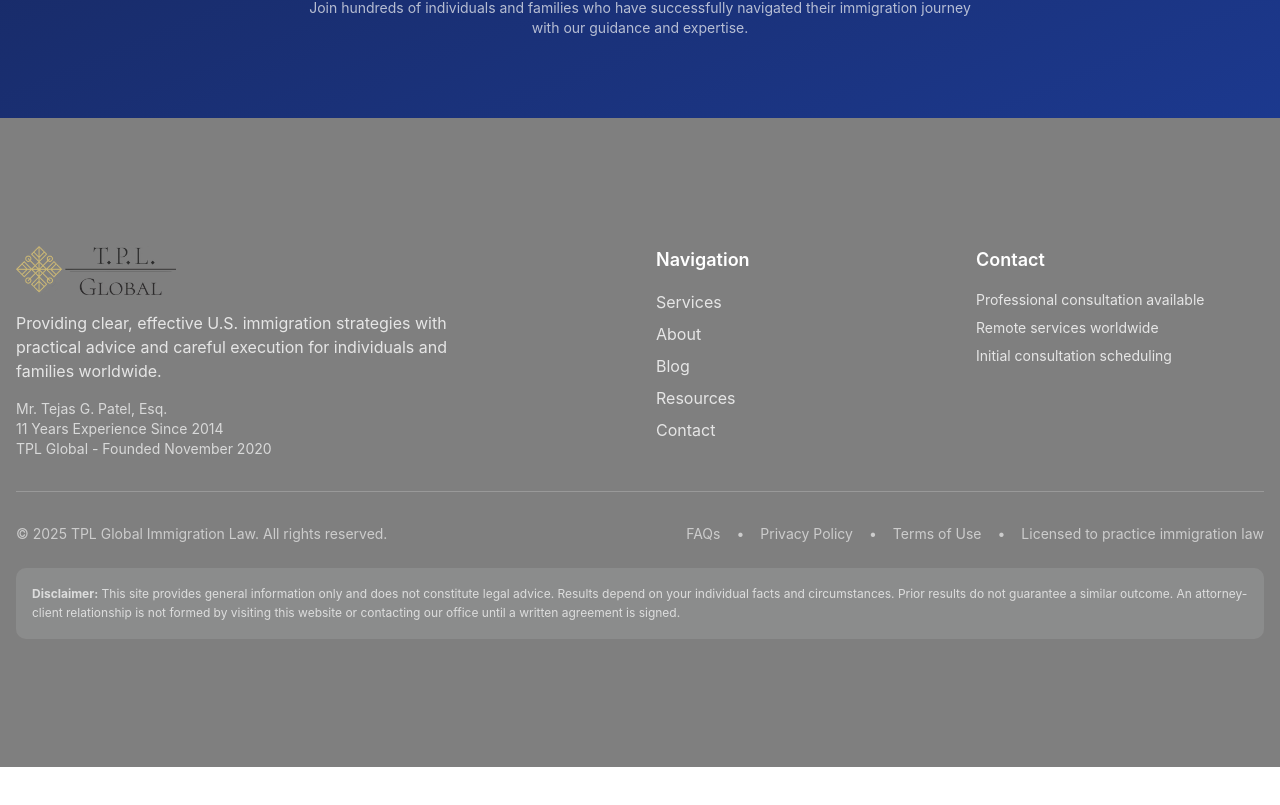
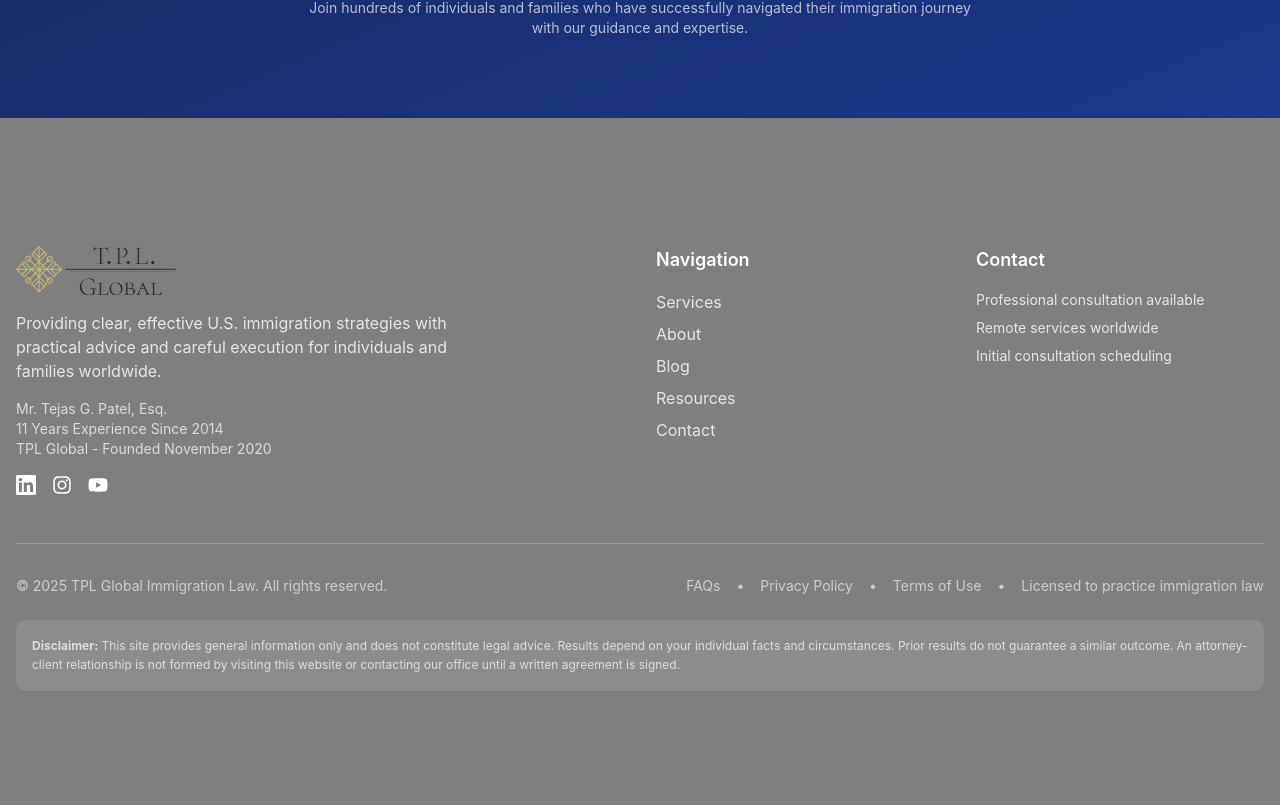
Before and after one commit to TLP-Global/TPL-Global-web, a Next.js app: page / in a window 1280 px wide. Shown: the part 7541-8346 px from the top of the page. Before the commit the page ends 8308 px from the top, so only its background shows below. Built offline with nearby package versions, Linux system fonts and the light colour scheme.

Commit message:
added social media links

```diff
--- a/components/footer.tsx
+++ b/components/footer.tsx
@@ -1,4 +1,4 @@
-import { Scale } from 'lucide-react';
+import { FaInstagram, FaYoutube } from "react-icons/fa6";
 
 const Footer = () => {
   const navigation = [
@@ -29,6 +29,35 @@
               <p>Mr. Tejas G. Patel, Esq.</p>
               <p>11 Years Experience Since 2014</p>
               <p>TPL Global - Founded November 2020</p>
+            </div>
+            <div className="my-4 flex gap-4 flex-wrap">
+              <a
+                href="https://www.linkedin.com/company/t-p-l-global-llc/"
+                className=" hover:text-zapier-blue"
+                aria-label="LinkedIn"
+              >
+                <svg
+                  className="h-5 w-5"
+                  viewBox="0 0 24 24"
+                  fill="currentColor"
+                >
+                  <path d="M20.447 20.452h-3.554v-5.569c0-1.328-.027-3.037-1.852-3.037-1.853 0-2.136 1.445-2.136 2.939v5.667H9.351V9h3.414v1.561h.046c.477-.9 1.637-1.85 3.37-1.85 3.601 0 4.267 2.37 4.267 5.455v6.286zM5.337 7.433c-1.144 0-2.063-.926-2.063-2.065 0-1.138.92-2.063 2.063-2.063 1.14 0 2.064.925 2.064 2.063 0 1.139-.925 2.065-2.064 2.065zm1.782 13.019H3.555V9h3.564v11.452zM22.225 0H1.771C.792 0 0 .774 0 1.729v20.542C0 23.227.792 24 1.771 24h20.451C23.2 24 24 23.227 24 22.271V1.729C24 .774 23.2 0 22.222 0h.003z" />
+                </svg>
+              </a>
+              <a
+                href="https://www.instagram.com/tpl_global/"
+                className=" hover:text-zapier-blue"
+                aria-label="Instagram"
+              >
+                <FaInstagram size={20} />
+              </a>
+              <a
+                href="https://www.youtube.com/@tejaspatel-tplglobal"
+                className=" hover:text-zapier-blue"
+                aria-label="Instagram"
+              >
+                <FaYoutube size={20} />
+              </a>
             </div>
           </div>
 
--- a/package.json
+++ b/package.json
@@ -27,6 +27,7 @@
     "react": "^18.3.1",
     "react-dom": "^18.3.1",
     "react-helmet-async": "^2.0.5",
+    "react-icons": "^5.5.0",
     "tailwind-merge": "^3.3.1"
   },
   "devDependencies": {
```
Also changed, not shown: 1 other file (tests, documents, lock files or other folders).
